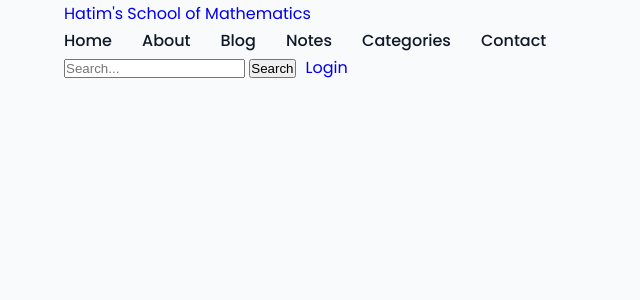
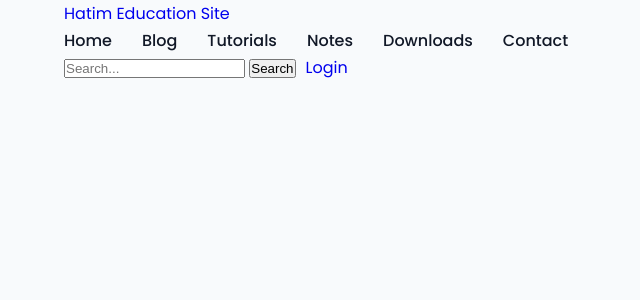
Before and after one commit to khanhatim499-bit/pitafihatim, a PHP site: page /HatimsSchoolOfMathematics/includes/header.php in a window 1280 px wide. Shown: the top 300 px of the page, without its empty margins (0-640 px from the left). Run offline with PHP 8.4, Linux system fonts and the light colour scheme.

Commit message:
Update header.php

```diff
--- a/HatimsSchoolOfMathematics/includes/header.php
+++ b/HatimsSchoolOfMathematics/includes/header.php
@@ -1,5 +1,7 @@
 <?php
-require_once __DIR__ . '/config.php';
+if (!isset($pageTitle)) {
+    $pageTitle = "Hatim Education Site";
+}
 ?>
 <!DOCTYPE html>
 <html lang="en">
@@ -8,11 +10,13 @@ require_once __DIR__ . '/config.php';
 <meta charset="UTF-8">
 <meta name="viewport" content="width=device-width, initial-scale=1.0">
 
-<title><?php echo SITE_NAME; ?></title>
+<title><?php echo htmlspecialchars($pageTitle); ?></title>
 
-<meta name="description" content="Hatim's School of Mathematics - Learn Mathematics with notes, blogs, solved examples and tutorials.">
+<meta name="description" content="Hatim Education Site - Mathematics, Programming, Technology, AI, Notes, Tutorials and Exam Preparation.">
 
-<link rel="stylesheet" href="/css/style.css">
+<link rel="stylesheet" href="css/style.css">
+
+<link rel="icon" href="images/favicon.png">
 
 </head>
 
@@ -24,8 +28,8 @@ require_once __DIR__ . '/config.php';
 
         <div class="logo">
 
-            <a href="<?php echo SITE_URL; ?>">
-                Hatim's School of Mathematics
+            <a href="index.php">
+                Hatim <span>Education Site</span>
             </a>
 
         </div>
@@ -34,17 +38,17 @@ require_once __DIR__ . '/config.php';
 
             <ul>
 
-                <li><a href="<?php echo SITE_URL; ?>">Home</a></li>
+                <li><a href="index.php">Home</a></li>
 
-                <li><a href="<?php echo SITE_URL; ?>/about.php">About</a></li>
+                <li><a href="blog.php">Blog</a></li>
 
-                <li><a href="<?php echo SITE_URL; ?>/blog.php">Blog</a></li>
+                <li><a href="tutorials.php">Tutorials</a></li>
 
-                <li><a href="<?php echo SITE_URL; ?>/notes.php">Notes</a></li>
+                <li><a href="notes.php">Notes</a></li>
 
-                <li><a href="<?php echo SITE_URL; ?>/category.php">Categories</a></li>
+                <li><a href="downloads.php">Downloads</a></li>
 
-                <li><a href="<?php echo SITE_URL; ?>/contact.php">Contact</a></li>
+                <li><a href="contact.php">Contact</a></li>
 
             </ul>
 
@@ -52,7 +56,7 @@ require_once __DIR__ . '/config.php';
 
         <div class="header-right">
 
-            <form action="<?php echo SITE_URL; ?>/search.php" method="GET">
+            <form action="search.php" method="GET">
 
                 <input
                     type="text"
@@ -60,11 +64,13 @@ require_once __DIR__ . '/config.php';
                     placeholder="Search..."
                 >
 
-                <button type="submit">Search</button>
+                <button type="submit">
+                    Search
+                </button>
 
             </form>
 
-            <a class="login-btn" href="<?php echo SITE_URL; ?>/login.php">
+            <a href="admin/login.php" class="login-btn">
                 Login
             </a>
 
@@ -73,3 +79,5 @@ require_once __DIR__ . '/config.php';
     </div>
 
 </header>
+
+<main>
```
